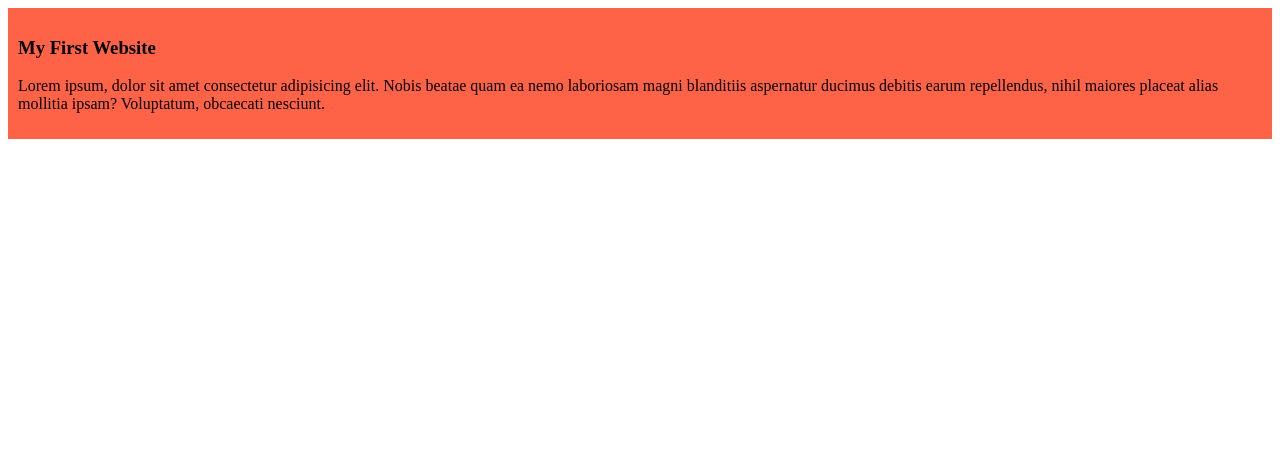
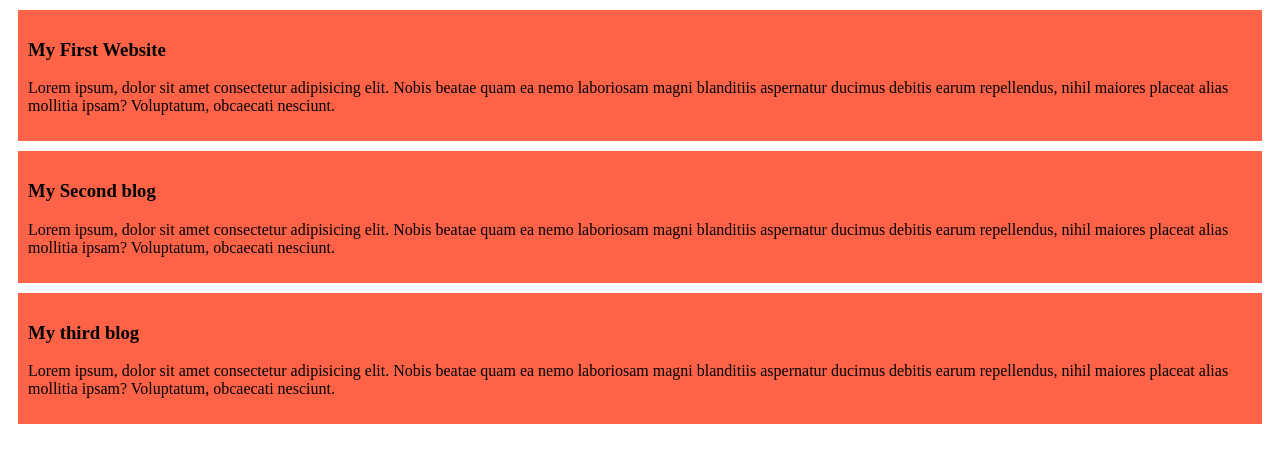
Before and after one commit to ShahreyarRafi/my-first-github-repo, a plain HTML site: page index.html in a window 1280 px wide. Drawn offline with Linux system fonts and the light colour scheme.

Commit message:
added second and the third blog

```diff
--- a/index.html
+++ b/index.html
@@ -11,5 +11,13 @@
         <h3>My First Website</h3>
         <p>Lorem ipsum, dolor sit amet consectetur adipisicing elit. Nobis beatae quam ea nemo laboriosam magni blanditiis aspernatur ducimus debitis earum repellendus, nihil maiores placeat alias mollitia ipsam? Voluptatum, obcaecati nesciunt.</p>
     </div>
+    <div>
+        <h3>My Second blog</h3>
+        <p>Lorem ipsum, dolor sit amet consectetur adipisicing elit. Nobis beatae quam ea nemo laboriosam magni blanditiis aspernatur ducimus debitis earum repellendus, nihil maiores placeat alias mollitia ipsam? Voluptatum, obcaecati nesciunt.</p>
+    </div>
+    <div>
+        <h3>My third blog</h3>
+        <p>Lorem ipsum, dolor sit amet consectetur adipisicing elit. Nobis beatae quam ea nemo laboriosam magni blanditiis aspernatur ducimus debitis earum repellendus, nihil maiores placeat alias mollitia ipsam? Voluptatum, obcaecati nesciunt.</p>
+    </div>
 </body>
 </html>
--- a/styles/blog.css
+++ b/styles/blog.css
@@ -1,4 +1,5 @@
 div{
     background-color: tomato;
     padding: 10px;
+    margin: 10px;
 }
```
